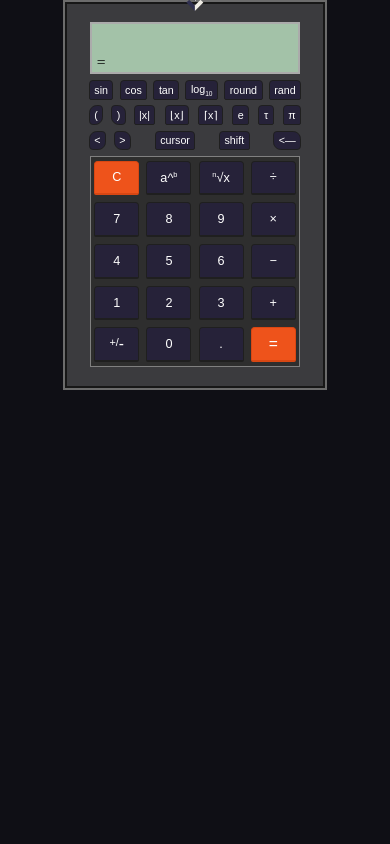
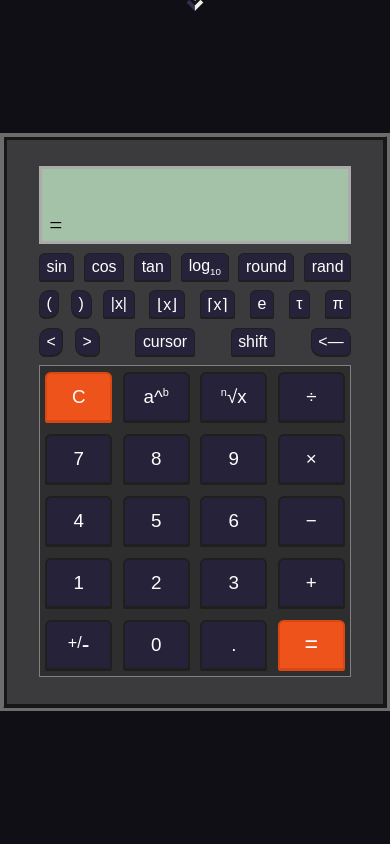
Before and after one commit to bthol/GoodEval, a Django app: page / in a window 390 px wide. Run offline with Django 5.2, Linux system fonts and the light colour scheme.

Commit message:
scaling function

```diff
--- a/app/templates/index.html
+++ b/app/templates/index.html
@@ -44,6 +44,7 @@
         <div id="history-panel"></div>
     </nav>
 
+    <div class="calculator-wrapper">
         <div class="calculator-background color-theme-1">
             <div class="screen">
                 <div>
@@ -124,5 +125,6 @@
                 </div>
             </div>
         </div>
+    </div>
 </body>
 </html>
--- a/static/scripts/indexInterface.js
+++ b/static/scripts/indexInterface.js
@@ -5,9 +5,9 @@ const calc = document.querySelector('.calculator-background');
 const nav = document.querySelector('nav');
 
 // calculate navHeight for dynamic interface
-const bh = getComputedStyle(nav).getPropertyValue('--nav-border-height');
-const ch = getComputedStyle(nav).getPropertyValue('--nav-content-height');
-const navHeight = Number(bh.slice(0, bh.length - 4)) * 4 + Number(ch.slice(0, ch.length - 4));
+const borh = getComputedStyle(nav).getPropertyValue('--nav-border-height');
+const conh = getComputedStyle(nav).getPropertyValue('--nav-content-height');
+const navHeight = Number(borh.slice(0, borh.length - 4)) * 4 + Number(conh.slice(0, conh.length - 4));
 
 // logic for opening and closing the nav menu via the arrow
 let navState = false;
@@ -63,11 +63,153 @@ function setThemeUmbral() {
 btnUmbral.addEventListener("click", setThemeUmbral);
 
 // responsive scaling of calculator
-// // get scalar
-// console.log(window.getComputedStyle(calc).getPropertyValue('--scale-calc-size'));
-// // set scalar
-// setTimeout(() => {
-//     calc.setAttribute('style', '--scale-calc-size: .5');
-//     // check change
-//     console.log(window.getComputedStyle(calc).getPropertyValue('--scale-calc-size'));
-// }, 1000);
+
+// initial scale value (should be 1; included in case of change)
+let scale = Number(window.getComputedStyle(calc).getPropertyValue('--scale-calc-size'));
+
+// viewport dimensional reference
+let vw = window.innerWidth; // viewport width
+let vh = window.innerHeight; // viewport height
+
+// calculator dimensional reference
+const cHeight = 748 * scale; // px
+const cWidth = 504.9 * scale; // px
+let ch = 748 * scale; // px
+let cw = 504.9 * scale; // px
+
+calc.setAttribute('style', `--scale-calc-size: ${.6}`);
+
+// scaling function
+function scaleIt() {
+    // determine amount by which to scale calculator using viewport dimensions
+    // update scale value
+    scale = Number(window.getComputedStyle(calc).getPropertyValue('--scale-calc-size'));
+
+    // update viewport dimensions
+    vw = window.innerWidth;
+    vh = window.innerHeight;
+
+    // update calculator dimensions
+    cw = (cWidth * scale) / 100 * vw; // convert vmin to px
+    ch = (cHeight * scale) / 100 * vh; // convert vmin to px
+
+    // compare differences
+
+    // diff in both, scale to max
+        // both positive
+            // identify larger scale
+        // both negative
+            // identify smaller scale
+        // negative height
+            // scale to max height
+        // negative width
+            // scale to max width
+
+    // diff in one, only scale down (negative difference)
+        // negative difference of width = scale to max by width
+        // positive difference = no scaling
+
+    const hDiff = vh - ch;
+    if (hDiff !== 0) {
+        // diff in height
+        const wDiff = vw - cw;
+        if (wDiff !== 0) {
+            // diff in width
+
+            // max scale for height
+            const hScale = (ch + hDiff) / cHeight;
+
+            // max scale for width
+            const wScale = (cw + wDiff) / cWidth;
+
+            // both positive
+            if (hDiff > 0 && wDiff > 0) {
+                // identify larger scale
+                if (hScale > wScale) {
+                    // use height scale
+                    scale = hScale;
+                    // set the new scale attribute to trigger style re-render
+                    calc.setAttribute('style', `--scale-calc-size: ${scale}`);
+                } else if (hScale < wScale) {
+                    // use width scale
+                    scale = wScale;
+                    // set the new scale attribute to trigger style re-render
+                    calc.setAttribute('style', `--scale-calc-size: ${scale}`);
+                } else {
+                    // use either bc they are the same
+                    scale = hScale;
+                    // set the new scale attribute to trigger style re-render
+                    calc.setAttribute('style', `--scale-calc-size: ${scale}`);
+                }
+
+            // both negative
+            } else if (hDiff < 0 && wDiff < 0) {
+                // identify smaller scale
+                if (hScale > wScale) {
+                    // use width scale
+                    scale = wScale;
+                    // set the new scale attribute to trigger style re-render
+                    calc.setAttribute('style', `--scale-calc-size: ${scale}`);
+                } else if (hScale < wScale) {
+                    // use height scale
+                    scale = hScale;
+                    // set the new scale attribute to trigger style re-render
+                    calc.setAttribute('style', `--scale-calc-size: ${scale}`);
+                } else {
+                    // use either bc they are the same
+                    scale = hScale;
+                    // set the new scale attribute to trigger style re-render
+                    calc.setAttribute('style', `--scale-calc-size: ${scale}`);
+                }
+
+            // negative height
+            } else if (hDiff < 0 && wDiff > 0) {
+                // scale to max height
+                scale = hScale;
+                // set the new scale attribute to trigger style re-render
+                calc.setAttribute('style', `--scale-calc-size: ${scale}`);
+
+            // negative width
+            } else if (hDiff > 0 && wDiff < 0) {
+                // scale to max height
+                scale = wScale;
+                // set the new scale attribute to trigger style re-render
+                calc.setAttribute('style', `--scale-calc-size: ${scale}`);
+            }
+
+        } else {
+            // no difference of width
+            if (hDiff < 0) {
+                // scale down from max width by height
+                scale = (ch + hDiff) / cHeight;
+                // set the new scale attribute to trigger style re-render
+                calc.setAttribute('style', `--scale-calc-size: ${scale}`);
+            } // no difference of width and positive difference of height = overscaling width
+        }
+
+    } else {
+        // no difference of height = test difference of width
+        const wDiff = vw - cw;
+        if (wDiff < 0) {
+            // there is a negative difference of width (positive = scale up; negative = scale down)
+            // scale down from max height by width
+            scale = (cw + wDiff) / cWidth;
+            // set the new scale attribute to trigger style re-render
+            calc.setAttribute('style', `--scale-calc-size: ${scale}`);
+        } // no difference of height and positive difference of width = overscaling height
+    }
+};
+scaleIt();
+
+// general purpose debounce
+let debounceCache = {};
+function debounce(funct, defer) {
+    clearTimeout(debounceCache);
+    debounceCache = setTimeout(() => {
+        clearTimeout(debounceCache);
+        funct();
+    }, defer)
+};
+
+// dynamically update scale attribute
+window.addEventListener('resize', () => debounce(scaleIt, 10));
--- a/static/stylesheets/index.css
+++ b/static/stylesheets/index.css
@@ -109,31 +109,36 @@ nav {
 }
 
 /* container for calculator */
+.calculator-wrapper {
+    height: 100vh;
+    display: flex;
+    justify-content: center;
+    align-items: center;
+}
 
 .calculator-background {
 
     /* scaling */
     --scale-calc-size: 1;
 
-    width: calc(67.5vmin * var(--scale-calc-size));
-    height: calc(100vmin * var(--scale-calc-size));
-    padding: calc(4.5vmin * var(--scale-calc-size));
-    margin: auto;
+    width: calc(504.9px * var(--scale-calc-size));
+    height: calc(748px * var(--scale-calc-size));
+    padding: calc(33.66px * var(--scale-calc-size));
     background: var(--color-bckgrnd-3);
-    border-top: calc(1.26vmin * var(--scale-calc-size)) ridge var(--color-border-2);
-    border-right: calc(1.26vmin * var(--scale-calc-size)) groove var(--color-border-2);
-    border-bottom: calc(1.26vmin * var(--scale-calc-size)) groove var(--color-border-2);
-    border-left: calc(1.26vmin * var(--scale-calc-size)) ridge var(--color-border-2);
+    border-top: calc(9.4px * var(--scale-calc-size)) ridge var(--color-border-2);
+    border-right: calc(9.4px * var(--scale-calc-size)) groove var(--color-border-2);
+    border-bottom: calc(9.4px * var(--scale-calc-size)) groove var(--color-border-2);
+    border-left: calc(9.4px * var(--scale-calc-size)) ridge var(--color-border-2);
 }
 
 /* SCREEN */
 .screen {
-    width: calc(54vmin * var(--scale-calc-size));
-    height: calc(13.5vmin * var(--scale-calc-size));
+    width: calc(404px * var(--scale-calc-size));
+    height: calc(101px * var(--scale-calc-size));
     margin: 0px auto;
-    margin-bottom: calc(.9vmin * var(--scale-calc-size));
+    margin-bottom: calc(6.7px * var(--scale-calc-size));
     background: var(--color-screen);
-    border: calc(.54vmin * var(--scale-calc-size)) solid var(--color-border-4);
+    border: calc(4px * var(--scale-calc-size)) solid var(--color-border-4);
 }
 
 .screen > div {
@@ -155,22 +160,22 @@ nav {
 
 .shift-mode {
     grid-column: 3;
-    font-size: calc(1.8vmin * var(--scale-calc-size));
+    font-size: calc(13.5px * var(--scale-calc-size));
 }
 
 .cursor-mode {
     grid-column: 2;
     grid-row: 1;
-    font-size: calc(1.8vmin * var(--scale-calc-size));
+    font-size: calc(13.5px * var(--scale-calc-size));
 }
 
 #screen-content {
-    padding-left: calc(.9vmin * var(--scale-calc-size));
+    padding-left: calc(6.7px * var(--scale-calc-size));
     margin: 0px;
     grid-row: 2;
     grid-column: 1 / span 4;
     display: flex;
-    gap: calc(.14vmin * var(--scale-calc-size));
+    gap: calc(1px * var(--scale-calc-size));
     align-content: center;
     white-space: nowrap;
     overflow-x: scroll;
@@ -184,7 +189,7 @@ nav {
     margin: 0px;
     justify-self: center;
     grid-row: 3;
-    font-size: calc(4vmin * var(--scale-calc-size));
+    font-size: calc(30px * var(--scale-calc-size));
 }
 
 #screen-answer {
@@ -192,7 +197,7 @@ nav {
     margin-right: 0px;
     grid-row: 3;
     display: flex;
-    gap: calc(.6vmin var(--scale-calc-size));
+    gap: calc(4.5px var(--scale-calc-size));
     white-space: nowrap;
     overflow-x: scroll;
 }
@@ -200,42 +205,42 @@ nav {
 /* font sizes */
 
 #screen-content > div {
-    font-size: calc(4vmin * var(--scale-calc-size));
+    font-size: calc(30px * var(--scale-calc-size));
 }
 
 #screen-answer > div {
-    font-size: calc(4vmin * var(--scale-calc-size));
+    font-size: calc(30px * var(--scale-calc-size));
 }
 
 #btn-sign {
-    font-size: calc(2.8vmin * var(--scale-calc-size));
+    font-size: calc(21px * var(--scale-calc-size));
 }
 
 #btn-sign-sub {
-    font-size: calc(4vmin * var(--scale-calc-size));
+    font-size: calc(30px * var(--scale-calc-size));
 }
 
 #btn-equals {
-    font-size: calc(4vmin * var(--scale-calc-size));
+    font-size: calc(30px * var(--scale-calc-size));
 }
 
 #btn-shift-4-sub {
-    font-size: calc(1.7vmin * var(--scale-calc-size));
+    font-size: calc(12.7px * var(--scale-calc-size));
 }
 
 #btn-power-sup {
-    font-size: calc(1.9vmin * var(--scale-calc-size));
+    font-size: calc(14.2px * var(--scale-calc-size));
 }
 
 #btn-root-sup {
-    font-size: calc(1.9vmin * var(--scale-calc-size));
+    font-size: calc(14.2px * var(--scale-calc-size));
 }
 
 /* BUTTONS */
 .flex-between {
     display: flex;
     justify-content: space-between;
-    gap: calc(2vmin * var(--scale-calc-size));
+    gap: calc(15px * var(--scale-calc-size));
 }
 
 .flex-between-wide {
@@ -247,7 +252,7 @@ nav {
 .flex-start {
     display: flex;
     justify-content: start;
-    gap: calc(2vmin * var(--scale-calc-size));
+    gap: calc(15px * var(--scale-calc-size));
 }
 
 .flex-end {
@@ -262,67 +267,67 @@ nav {
 
 .top-button-container {
     white-space: nowrap;
-    margin: calc(1.5vmin * var(--scale-calc-size)) calc(1vmin * var(--scale-calc-size));
-    height: calc(5vmin * var(--scale-calc-size));
+    margin: calc(11.22px * var(--scale-calc-size)) calc(7.5px * var(--scale-calc-size));
+    height: calc(37.4px * var(--scale-calc-size));
 }
 
 .top-button {
     position: relative;
-    padding: calc(0.3vmin * var(--scale-calc-size)) calc(1.15vmin * var(--scale-calc-size));
+    padding: calc(0.3vmin * var(--scale-calc-size)) calc(8.6px * var(--scale-calc-size));
     cursor: pointer;
     background-color: var(--color-fill-2);
     color: var(--color-font);
-    border: calc(.3vmin * var(--scale-calc-size)) solid var(--color-border-3);
-    border-bottom: calc(.4vmin * var(--scale-calc-size)) solid var(--color-border-3);
-    font-size: calc(2.75vmin * var(--scale-calc-size));
+    border: calc(2.2px * var(--scale-calc-size)) solid var(--color-border-3);
+    border-bottom: calc(3px * var(--scale-calc-size)) solid var(--color-border-3);
+    font-size: calc(20.6px * var(--scale-calc-size));
 }
 .top-button:active {
-    border: calc(.25vmin * var(--scale-calc-size)) solid var(--color-border-3);
-    border-bottom: calc(.1vmin * var(--scale-calc-size)) solid var(--color-border-3);
-    top: calc(.2vmin * var(--scale-calc-size));
+    border: calc(1.8px * var(--scale-calc-size)) solid var(--color-border-3);
+    border-bottom: calc(.7px * var(--scale-calc-size)) solid var(--color-border-3);
+    top: calc(1.5px * var(--scale-calc-size));
 }
 
 .bottom-button-container {
     grid-row: 3;
-    width: calc(54vmin * var(--scale-calc-size));
-    height: calc(54vmin * var(--scale-calc-size));
+    width: calc(404px * var(--scale-calc-size));
+    height: calc(404px * var(--scale-calc-size));
     display: grid;
     grid-template-columns: 1fr 1fr 1fr 1fr; /* 4 columns */
     grid-template-rows: 1fr 1fr 1fr 1fr 1fr; /* 5 rows */
-    grid-gap: calc(1.8vmin * var(--scale-calc-size));
-    padding: calc(.9vmin * var(--scale-calc-size));
+    grid-gap: calc(13.5px * var(--scale-calc-size));
+    padding: calc(6.7px * var(--scale-calc-size));
     margin: 0px auto;
-    margin-top: calc(.9vmin * var(--scale-calc-size));
+    margin-top: calc(6.7px * var(--scale-calc-size));
     background: var(--color-bckgrnd-2);
-    border: calc(.1vmin * var(--scale-calc-size)) solid var(--color-border-1);
+    border: calc(.7px * var(--scale-calc-size)) solid var(--color-border-1);
 }
 
 .button {
     position: relative;
-    padding: 0vmin calc(2.7vmin * var(--scale-calc-size));
+    padding: 0vmin calc(20.2px * var(--scale-calc-size));
     color: var(--color-font);
     cursor: pointer;
-    font-size: calc(3.25vmin * var(--scale-calc-size));
+    font-size: calc(24.3px * var(--scale-calc-size));
 }
 
 .button.normal {
     background: var(--color-fill-2);
-    border: calc(.5vmin * var(--scale-calc-size)) solid var(--color-border-3);
-    border-bottom: calc(.7vmin * var(--scale-calc-size)) solid var(--color-border-3);
+    border: calc(3.7px * var(--scale-calc-size)) solid var(--color-border-3);
+    border-bottom: calc(5px * var(--scale-calc-size)) solid var(--color-border-3);
 }
 .button.normal:active {
-    border-bottom: calc(.4vmin * var(--scale-calc-size)) solid var(--color-border-3);
-    top: calc(.25vmin * var(--scale-calc-size));
+    border-bottom: calc(3px * var(--scale-calc-size)) solid var(--color-border-3);
+    top: calc(1.8px * var(--scale-calc-size));
 }
 
 .button.orange {
     background: #ee531b;
-    border: calc(.5vmin * var(--scale-calc-size)) solid #d94712;
-    border-bottom: calc(.7vmin * var(--scale-calc-size)) solid #d84713;
+    border: calc(3.7px * var(--scale-calc-size)) solid #d94712;
+    border-bottom: calc(5px * var(--scale-calc-size)) solid #d84713;
 }
 .button.orange:active {
     border-bottom: hidden;
-    top: calc(.25vmin * var(--scale-calc-size));
+    top: calc(1.8px * var(--scale-calc-size));
 }
 
 .button.grid-start { /* special operations section */
@@ -421,15 +426,15 @@ nav {
 }
 
 .left-right-style {
-    border-radius: calc(1vmin * var(--scale-calc-size)) calc(2vmin * var(--scale-calc-size)) calc(1vmin * var(--scale-calc-size)) calc(2vmin * var(--scale-calc-size));
+    border-radius: calc(7.5px * var(--scale-calc-size)) calc(13.5px * var(--scale-calc-size)) calc(7.5px * var(--scale-calc-size)) calc(13.5px * var(--scale-calc-size));
 }
 
 .right-left-style {
-    border-radius: calc(2vmin * var(--scale-calc-size)) calc(1vmin * var(--scale-calc-size)) calc(2vmin * var(--scale-calc-size)) calc(1vmin * var(--scale-calc-size));
+    border-radius: calc(13.5px * var(--scale-calc-size)) calc(7.5px * var(--scale-calc-size)) calc(13.5px * var(--scale-calc-size)) calc(7.5px * var(--scale-calc-size));
 }
 
 .soft-edge-style {
-    border-radius: calc(1vmin * var(--scale-calc-size)) calc(1vmin * var(--scale-calc-size)) calc(.5vmin * var(--scale-calc-size)) calc(.5vmin * var(--scale-calc-size));
+    border-radius: calc(7.5px * var(--scale-calc-size)) calc(7.5px * var(--scale-calc-size)) calc(3.7px * var(--scale-calc-size)) calc(3.7px * var(--scale-calc-size));
 }
 
 .highlight-back:hover {
```
Lines whose indentation alone changed are shown as unchanged.
